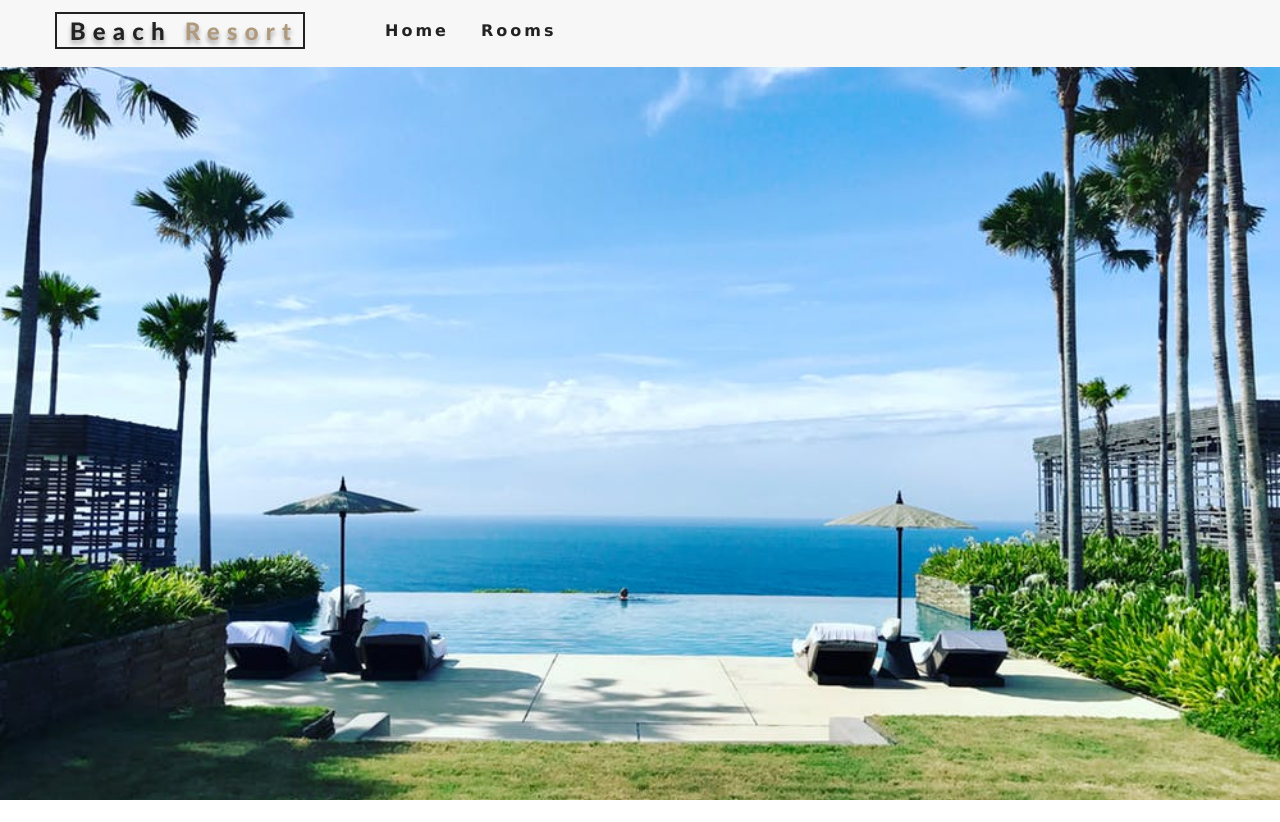
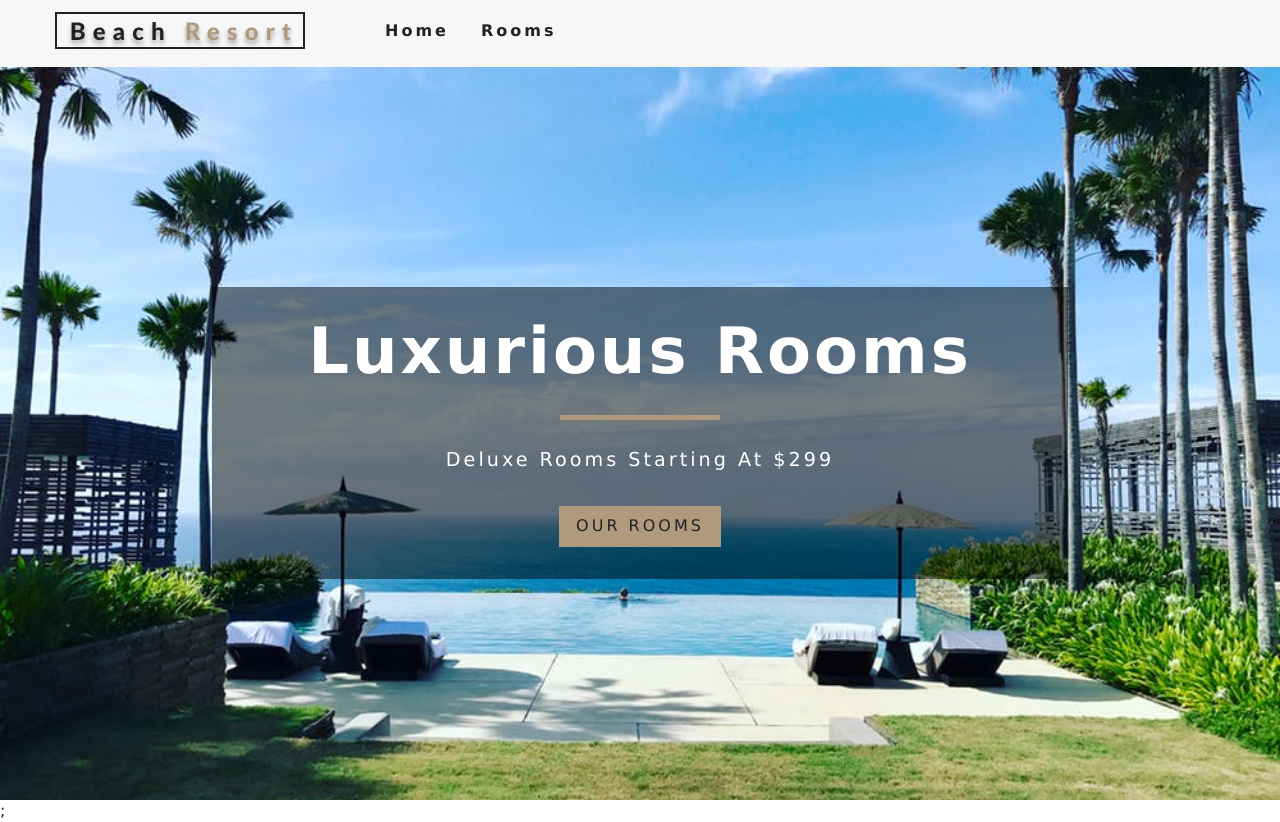
Before and after one commit to Oyeleye/Beach-resort-project, a React (Create React App) app: page / in a window 1280 px wide. Before the commit the page ends 800 px from the top, so only its background shows below. Built offline with nearby package versions, Linux system fonts and the light colour scheme.

Commit message:
import Banner and Links

```diff
--- a/src/pages/Error.js
+++ b/src/pages/Error.js
@@ -1,8 +1,19 @@
 import React from 'react'
 import Hero from '../components/Hero';
+import Banner from '../components/Banner';
+import { Link } from 'react-router-dom';
 
 function Error() {
-    return <Hero />
+    return (
+        <Hero>
+            <Banner title='404' subtitle='page not found'>
+               <Link to='/' className='btn-primary'>
+                   return home
+               </Link>
+            </Banner>
+
+       </Hero>
+       );
 }
 
 export default Error;
--- a/src/pages/Home.js
+++ b/src/pages/Home.js
@@ -1,9 +1,20 @@
 import React from 'react';
 import Hero from '../components/Hero';
-
+import Banner from '../components/Banner';
+import { Link } from 'react-router-dom';
 
 function Home() {
-  return <Hero />;
+  return (
+      <>
+         <Hero>
+           <Banner title='luxurious rooms' subtitle='deluxe rooms starting at $299'>
+              <Link to='/rooms' className='btn-primary'>
+                our rooms
+              </Link>
+           </Banner>
+         </Hero>;
+      </>
+      );
 }
 
 export default Home;
--- a/src/pages/Rooms.js
+++ b/src/pages/Rooms.js
@@ -1,6 +1,15 @@
 import React from 'react'
 import Hero from '../components/Hero';
+import Banner from '../components/Banner';
+import { Link } from 'react-router-dom';
+
 
 export const Rooms = () => {
-    return <Hero hero= 'roomsHero'/>
+    return (
+    <Hero hero= 'roomsHero'>
+       <Banner title='our rooms'>
+           <Link to='/' className='btn-primary'>return home</Link>
+       </Banner>
+    </Hero>
+    );
 }
```
